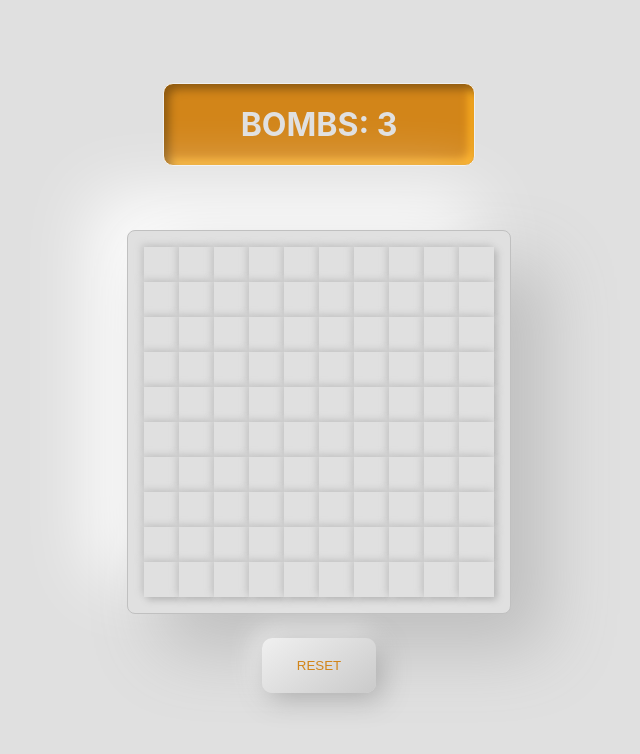
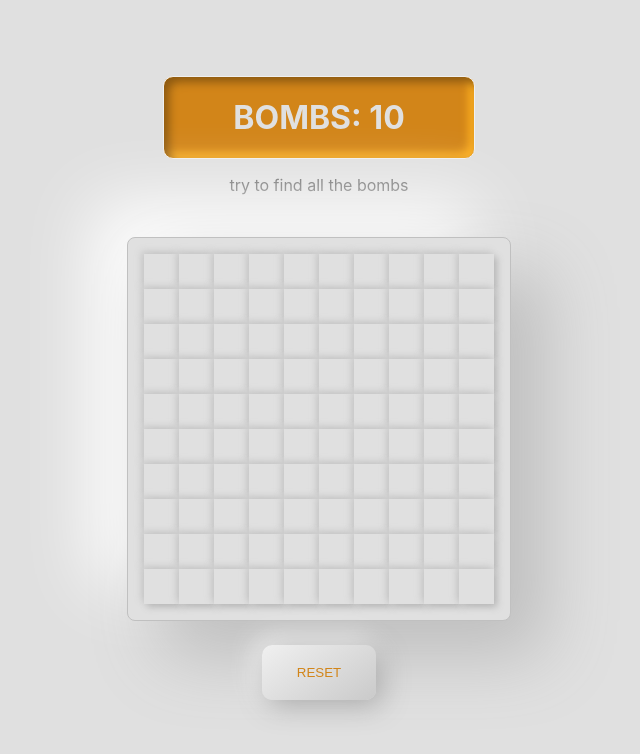
Before and after one commit to ThisIsKaOri/minefield, a React (Create React App) app: page / in a window 1280 px wide. Shown: the top 754 px of the page, without its empty margins (321-961 px from the left). Built offline with nearby package versions, Linux system fonts and the light colour scheme.

Commit message:
fix() bad reset bomb counter and winning message

```diff
--- a/src/components/Box.tsx
+++ b/src/components/Box.tsx
@@ -1,4 +1,3 @@
-import { useState } from 'react';
 import './Box.css';
 import { GridType } from './Grid';
 
@@ -18,7 +17,7 @@ type BoxProps = {
     setGrid: React.Dispatch<React.SetStateAction<BoxType[][]>>;
     gameOver: boolean;
     setGameOver: React.Dispatch<React.SetStateAction<boolean>>
-    onFlag: any;
+    onFlag: (grid: GridType) => void;
 };
 
 const proximityIndexes = (row: number, col:number, grid:GridType) => {
@@ -39,9 +38,28 @@ const proximityIndexes = (row: number, col:number, grid:GridType) => {
 
 const proximityValue = (row: number, col: number, grid:GridType) => {
 
-    return proximityIndexes(row, col, grid).reduce((value, [row, col]) => {
-        return grid[row][col].isBomb ? value + 1 : value
-    }, 0);
+    return proximityIndexes(row, col, grid).reduce((value, [row, col]) =>
+        grid[row][col].isBomb ? value + 1 : value
+    , 0);
+};
+
+const zeroValuesAround = (row: number, col: number, grid:GridType) => {
+
+    return proximityIndexes(row, col, grid).filter(([row, col]) =>
+        proximityValue(row, col, grid) === 0
+    );
+};
+
+const uncoverZeroes = (row: number, col: number, grid:GridType) => {
+
+    const zeroBoxes = zeroValuesAround(row, col, grid)
+    zeroBoxes.map(([row, col]) => {
+
+        if(!grid[row][col].isBomb){
+            grid[row][col].isCovered = false;
+        };
+    });
+    //zeroBoxes.map(([row, col]) => uncoverZeroes(row, col, grid));
 };
 
 const setFlag = (row: number, col: number, grid:GridType) => {
@@ -49,7 +67,8 @@ const setFlag = (row: number, col: number, grid:GridType) => {
     if(grid[row][col].isBomb){
 
         const uncoveredAround = proximityIndexes(row, col, grid)
-        .filter(([subR, subC]) => grid[subR][subC].isCovered === false || grid[subR][subC].isCovered && grid[subR][subC].isBomb);
+        .filter(([subR, subC]) => grid[subR][subC].isCovered === false ||
+        (grid[subR][subC].isCovered && grid[subR][subC].isBomb));
 
         if(uncoveredAround.length === 3){
 
@@ -82,81 +101,8 @@ const setFlag = (row: number, col: number, grid:GridType) => {
     return false;
 };
 
-const zeroValuesAround = (row: number, col: number, grid:GridType) => {
-
-    return proximityIndexes(row, col, grid).filter(([row, col]) => {
-        return proximityValue(row, col, grid) === 0;
-    });
-};
-
-const uncoverZeroes = (row: number, col: number, grid:GridType) => {
-
-    const zeroBoxes = zeroValuesAround(row, col, grid)
-    zeroBoxes.map(([row, col]) => {
-
-        if(grid[row][col].isBomb === false){
-            grid[row][col].isCovered = false;
-        };
-    });
-
-
-
-};
-
-const totalFlags = (grid: GridType) => {
-    const rowFlagged = grid.map((row) => {
-        return row.reduce((flags, box) => {
-            return box.isFlagged === true ? flags += 1 : flags;
-        }, 0)
-    });
-
-    return rowFlagged.reduce((totalFlagged, rowFlagged) => {
-        return totalFlagged += rowFlagged;
-    }, 0)
-};
 
 const Box = ({box, grid, setGrid, gameOver, setGameOver, onFlag}: BoxProps) => {
-
-    const boxData = {
-        ...box,
-        value: proximityValue(box.row, box.col, grid),
-        isFlagged: setFlag(box.row, box.col, grid)
-    };
-    const gridData = [...grid];
-    gridData[boxData.row][boxData.col] = {...boxData};
-
-    onFlag(totalFlags(gridData))
-
-    const onClickHandler = () => {
-
-        if(!gameOver) {
-
-            if(boxData.isBomb) {
-
-                setGameOver(true);
-                boxData.isCovered = false;
-                gridData.map((row) => {
-                    row.map((box: BoxType) => {
-                        return box.isBomb ? box.isCovered = false : box.isCovered = true
-                    });
-                });
-                setGrid([...gridData]);
-            };
-
-            if(boxData.isCovered === true && boxData.isBomb === false) {
-
-                boxData.isCovered = false;
-                gridData[boxData.row][boxData.col] = {...boxData};
-
-                uncoverZeroes(boxData.row, boxData.col, gridData);
-
-                setGrid([...gridData]);
-            };
-        } else {
-
-            setGrid([...gridData]);
-        }
-    };
 
     const valueColor = [
         '',
@@ -168,16 +114,54 @@ const Box = ({box, grid, setGrid, gameOver, setGameOver, onFlag}: BoxProps) => {
         'red',
         'red'
     ];
+    const boxData = {
+        ...box,
+        value: proximityValue(box.row, box.col, grid),
+        isFlagged: !gameOver ? setFlag(box.row, box.col, grid) : false
+    };
+    const gridData = [...grid];
+    gridData[boxData.row][boxData.col] = {...boxData};
+
+    onFlag(gridData)
+
+    const onClickHandler = () => {
+
+        if(!gameOver) {
+
+            if(boxData.isBomb) {
+
+                setGameOver(true);
+                boxData.isCovered = false;
+                gridData.map((row) =>
+                    row.map((box: BoxType) =>
+                        box.isCovered = false
+                    )
+                );
+            };
+
+            if(boxData.isCovered && !boxData.isBomb) {
+
+                boxData.isCovered = false;
+                gridData[boxData.row][boxData.col] = {...boxData};
+
+                uncoverZeroes(boxData.row, boxData.col, gridData);
+            };
+        }
+
+        setGrid([...gridData]);
+    };
+
 
     return(
 
-        <button key={`${boxData.row}${boxData.col}`}
-            className={`box ${valueColor[boxData.value]} ${boxData.value} ${gameOver && boxData.isBomb ? 'gameOver' : ''}`}
+        <button key={`${box.row}${box.col}`}
+            className={`box ${valueColor[boxData.value]} ${boxData.value}
+            ${gameOver && boxData.isBomb ? 'gameOver' : ''}`}
             onClick={onClickHandler}>
             {boxData.isFlagged ? <span className="flag">🚩</span> : ``}
             {!boxData.isCovered ? (
                 boxData.isBomb? `💣`: (
-                    boxData.value != 0 ? boxData.value : ''
+                    boxData.value !== 0 ? boxData.value : ''
                     )
                 ) : ``}
             {boxData.isCovered && <span className='covered'></span>}
--- a/src/components/Grid.css
+++ b/src/components/Grid.css
@@ -13,7 +13,7 @@
     flex-direction: column;
     justify-content: center;
     align-items: center;
-    margin-top: 64px;
+    margin-top: 26px;
     max-width: max-content;
     aspect-ratio: 1/1;
     padding: 16px;
@@ -48,3 +48,6 @@
 h1 {
     color: #e0e0e0;
 }
+p {
+    color: #666;
+}
--- a/src/components/Grid.tsx
+++ b/src/components/Grid.tsx
@@ -1,7 +1,7 @@
 import './Grid.css';
 
 import Box, { BoxType } from './Box';
-import { useEffect, useState } from 'react';
+import { useState } from 'react';
 
 
 export type GridType = BoxType[][];
@@ -19,12 +19,8 @@ const generateGrid = (width: number, height: number, bombDensity:number) => {
 
     const newBox = (x:number, y:number, bombDensity:number): BoxType => {
 
-        const randomBombs = (bombDensity: number) => {
-            return Math.random() < bombDensity;
-        };
-
         return {
-            isBomb: randomBombs(bombDensity),
+            isBomb: Math.random() < bombDensity,
             isCovered: true,
             isFlagged: false,
             value: 0,
@@ -33,61 +29,64 @@ const generateGrid = (width: number, height: number, bombDensity:number) => {
         };
     };
 
-    return Array.from(Array(height), (_, y) => {
-        return Array.from(Array(width)).map((_, x) => {
-            return newBox(x, y, bombDensity)
-        });
-    });
+    const grid = Array.from(Array(height), (_, y) =>
+        Array.from(Array(width)).map((_, x) =>
+            newBox(x, y, bombDensity)
+        )
+    );
+    return grid
 };
 
-const totalBombs = (grid: GridType) => {
-    const rowBombs = grid.map((row) => {
-        return row.reduce((bombs, box) => {
-            return box.isBomb ? bombs += 1 : bombs;
-        }, 0)
-    })
-    return rowBombs.reduce((totalBombs, rowBombs) => {
-        return totalBombs += rowBombs;
-    }, 0)
-};
+const count = (grid: GridType, target: keyof BoxType) =>
+    grid.reduce((item,row) =>
+        item += row.reduce((rowItem, box) =>
+            rowItem += box[target] ? 1 : 0
+        , 0)
+    , 0);
 
 
 const Grid = ({settings: {width, height, bombDensity}}: GridProps ) => {
 
     const [grid, setGrid] = useState(generateGrid(width, height, bombDensity));
-    const [bombs, setBombs] = useState(totalBombs(grid));
+    const [bombs, setBombs] = useState(count(grid, 'isBomb'));
     const [flags, setFlags] = useState(0);
     const [gameOver, setGameOver] = useState(false);
-    const [win, setWin] = useState(false);
 
     const reset = () => {
-        setGrid(generateGrid(width, height, bombDensity));
-        setBombs(totalBombs(grid));
+        const newGrid = generateGrid(width, height, bombDensity)
+        setGrid(newGrid);
+        setBombs(count(newGrid, 'isBomb'));
         setFlags(0);
         setGameOver(false);
-        setWin(false);
     }
 
-    const onFlagHandler = (n: number) => {
+    const onFlagHandler = (grid: GridType) => {
 
-        setFlags(n);
+        setFlags(count(grid, 'isFlagged'));
     }
 
-    if(bombs === flags) setWin(true);
+    const allBombsFlagged = grid.every((row) =>
+        row.every((box) => box.isBomb ? box.isFlagged : true)
+    );
+
+    if(allBombsFlagged) {
+        console.log(`hai vinto`);
+    }
 
     return (
         <>
-        <div className="score">
-            {!win && <h1>{gameOver ? `GAME OVER` : `BOMBS: ${bombs - flags}`}</h1>}
-            {win && <h1>You Win!</h1>}
+        <div key='score' className="score">
+            {!allBombsFlagged && <h1>{gameOver ? `GAME OVER` : `BOMBS: ${bombs - flags}`}</h1>}
+            {allBombsFlagged && <h1>You Win!</h1>}
         </div>
-        <div className="grid">
-            {grid.map((row) => {
+        <p>try to find all the bombs</p>
+        <div key='grid' className="grid">
+            {grid.map((row, y) => {
 
                 return (
-                    <div className="row">
-                        {row.map((box) => {
-                        return <Box grid={grid} box={box}
+                    <div key={`row ${y}`} className="row">
+                        {row.map((box, x) => {
+                        return <Box key={`Box ${y}.${x}`} grid={grid} box={box}
                             setGrid={setGrid}
                             gameOver={gameOver}
                             setGameOver={setGameOver}
@@ -97,7 +96,7 @@ const Grid = ({settings: {width, height, bombDensity}}: GridProps ) => {
                 );
             })}
         </div>
-        <button className='reset' onClick={reset}>
+        <button key='reset' className='reset' onClick={reset}>
             {!gameOver ? `RESET`: `RETRY`}
         </button>
         </>
```
